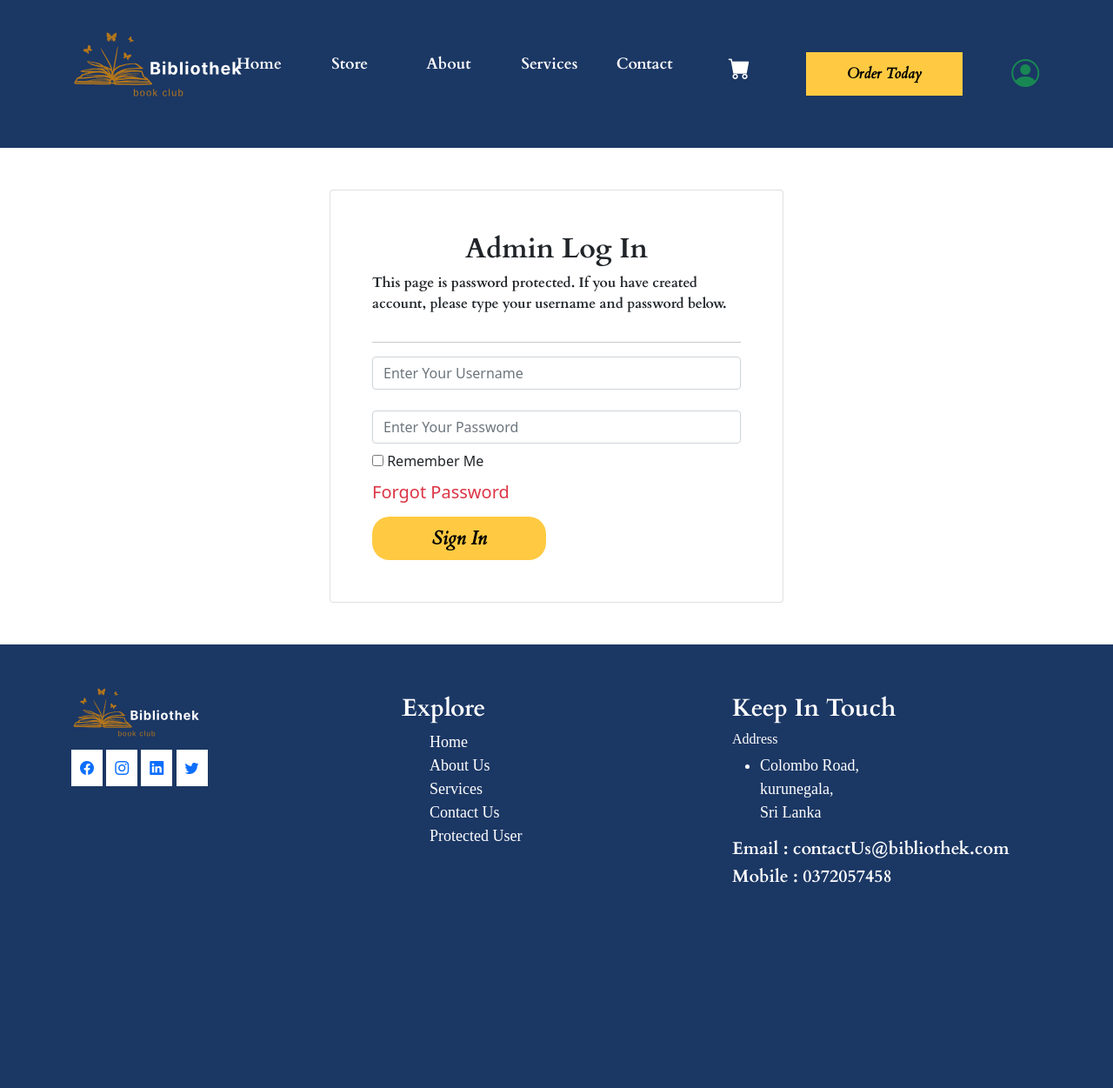
After one commit to Ravinduchathuranga/book_shop, a PHP site: page /adminLogin.php in a window 1280 px wide. The commit adds this page. Shown: the whole page at 87% size. Run offline with PHP 8.4, Linux system fonts and the light colour scheme.

Commit message:
added admin log in

```diff
--- /dev/null
+++ b/adminLogin.php
@@ -0,0 +1,37 @@
+<!DOCTYPE html>
+<html lang="en">
+
+<head>
+    <meta charset="UTF-8">
+    <meta http-equiv="X-UA-Compatible" content="IE=edge">
+    <meta name="viewport" content="width=device-width, initial-scale=1.0">
+    <title>bibliothek | Admin</title>
+    <link rel="icon" href="resorces/icons/2.png">
+    <link rel="stylesheet" href="resorces/css/bootstrap.css">
+    <link rel="stylesheet" href="https://cdn.jsdelivr.net/npm/bootstrap-icons@1.10.3/font/bootstrap-icons.css">
+    <link rel="stylesheet" href="resorces/css/style.css">
+</head>
+<body>
+<?php
+require "header.php";
+?>
+    <div class="container sicon">
+        <div class="row p-5">
+            <div class="offset-3 col-6 d-grid justify-content-center card p-5">
+                <h2 class="text-center f4txt">Admin Log In</h2>
+                <p class="f4txt">This page is password protected. If you have created account, please type your username and password below.</p>
+                <hr>
+                <input type="text" class="form-control" placeholder="Enter Your Username">
+                <br>
+                <input type="password" class="form-control" placeholder="Enter Your Password">
+                <span class="mt-2"><input type="checkbox"> Remember Me</span>
+                <a href="" class="navbar-brand text-danger mt-1 fs-5">Forgot Password</a>
+                <a href="" class="btn3 mt-2">Sign In</a>
+            </div>
+        </div>
+    </div>
+    <?php
+    require "footer.php";
+    ?>
+</body>
+</html>
--- a/footer.php
+++ b/footer.php
@@ -38,6 +38,8 @@
                                 <li class="lit"><a href="#" class="f1txt">About Us</a></li>
                                 <li class="lit"><a href="#" class="f1txt">Services</a></li>
                                 <li class="lit"><a href="#" class="f1txt">Contact Us</a></li>
+                                <li class="lit"><a href="adminLogin.php" class="f1txt">Protected User</a></li>
+
                             </ul>
                         </div>
                     </div>
```
